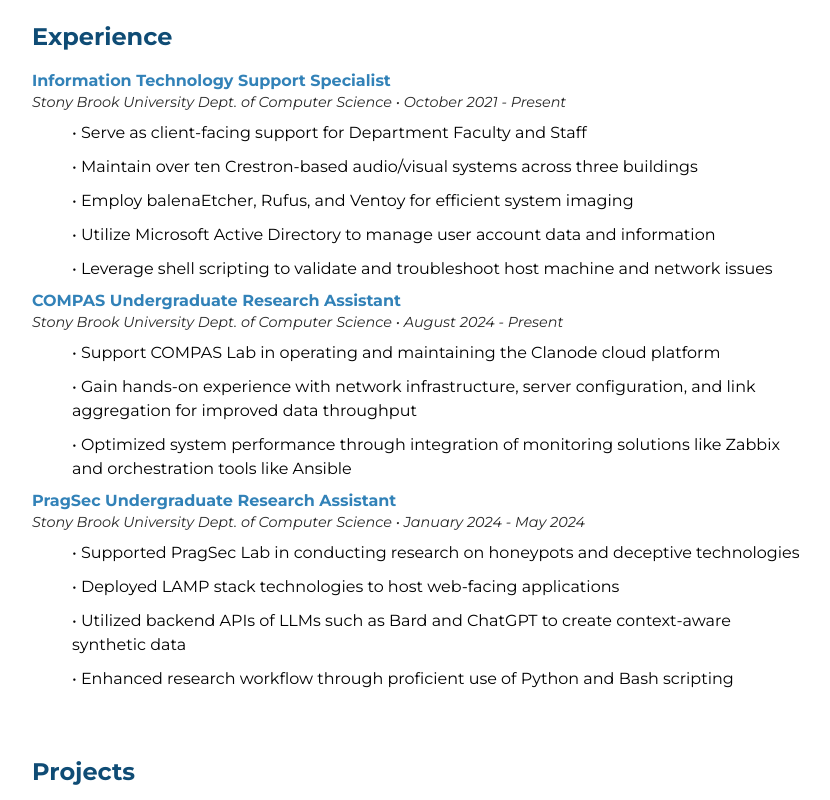
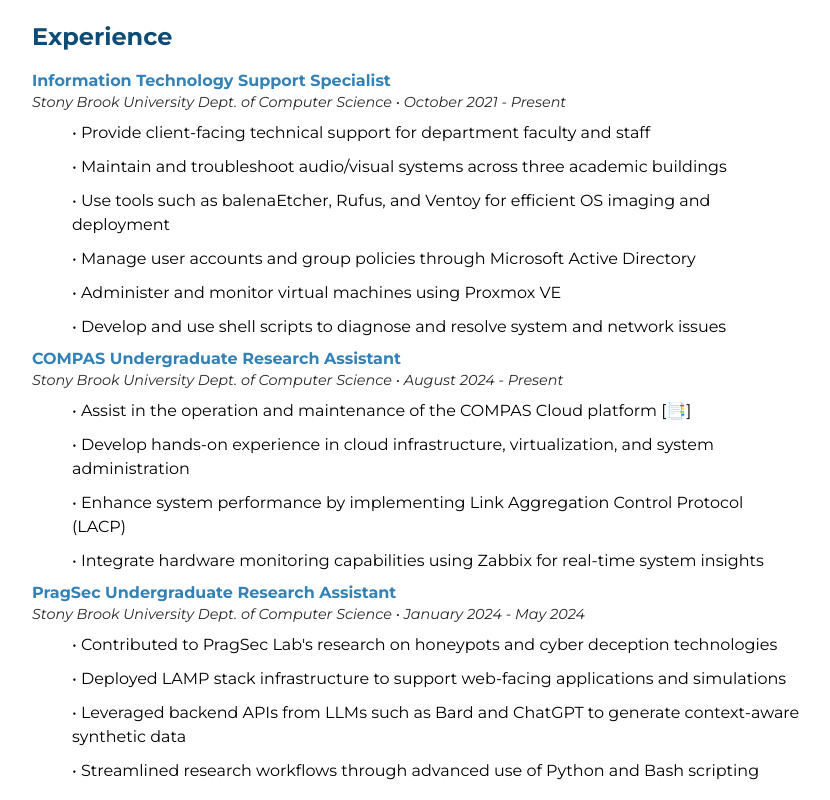
Before and after one commit to Ellixit/personal-website, a plain HTML site: page index.html in a window 1280 px wide. Shown: the part 600-1400 px from the top of the page, without its empty margins (224-1054 px from the left). Drawn offline with Linux system fonts and the light colour scheme.

Commit message:
updated wording

```diff
--- a/index.html
+++ b/index.html
@@ -44,7 +44,7 @@
             </div>
             <p class="about-me">
                 Hi! My name is Jeffrey, and I'm a full-time student at Stony Brook University studying computer science.
-                I'm also a member of the Army Reserve Officers' Training Corps and will commission as a Second Lieutenant into the United States Army Cyber Corps in May 2025.
+                I'm also a member of the Army Reserve Officers' Training Corps and will commission as a Second Lieutenant in the United States Army in May 2025.
             </p>
             <p class="todo-list"> My Top To-do Right Now: </p>
             <ul class="todo-item">
@@ -60,22 +60,26 @@
             <dl>
                 <dt class="position-title"> Information Technology Support Specialist </dt>
                 <dt class="position-info"> Stony Brook University Dept. of Computer Science • October 2021 - Present </dt>
-                    <dd> • Serve as client-facing support for Department Faculty and Staff </dd>
-                    <dd> • Maintain over ten Crestron-based audio/visual systems across three buildings </dd>
-                    <dd> • Employ balenaEtcher, Rufus, and Ventoy for efficient system imaging </dd>
-                    <dd> • Utilize Microsoft Active Directory to manage user account data and information </dd>
-                    <dd> • Leverage shell scripting to validate and troubleshoot host machine and network issues </dd>
+                    <dd> • Provide client-facing technical support for department faculty and staff </dd>
+                    <dd> • Maintain and troubleshoot audio/visual systems across three academic buildings </dd>
+                    <dd> • Use tools such as balenaEtcher, Rufus, and Ventoy for efficient OS imaging and deployment </dd>
+                    <dd> • Manage user accounts and group policies through Microsoft Active Directory </dd>
+                    <dd> • Administer and monitor virtual machines using Proxmox VE </dd>
+                    <dd> • Develop and use shell scripts to diagnose and resolve system and network issues </dd>
                 <dt class="position-title"> COMPAS Undergraduate Research Assistant </dt>
                 <dt class="position-info"> Stony Brook University Dept. of Computer Science • August 2024 - Present </dt>
-                    <dd> • Support COMPAS Lab in operating and maintaining the Clanode cloud platform </dd>
-                    <dd> • Gain hands-on experience with network infrastructure, server configuration, and link aggregation for improved data throughput </dd>
-                    <dd> • Optimized system performance through integration of monitoring solutions like Zabbix and orchestration tools like Ansible </dd>
+                    <dd> • Assist in the operation and maintenance of the COMPAS Cloud platform
+                        <a href="documents/compas-research-poster.pdf" title="View Research Poster (PDF)" class="poster" target="_blank" rel="noopener noreferrer"> [📑] </a>
+                    </dd>
+                    <dd> • Develop hands-on experience in cloud infrastructure, virtualization, and system administration </dd>
+                    <dd> • Enhance system performance by implementing Link Aggregation Control Protocol (LACP) </dd>
+                    <dd> • Integrate hardware monitoring capabilities using Zabbix for real-time system insights </dd>
                 <dt class="position-title"> PragSec Undergraduate Research Assistant </dt>
                 <dt class="position-info"> Stony Brook University Dept. of Computer Science • January 2024 - May 2024 </dt>
-                    <dd> • Supported PragSec Lab in conducting research on honeypots and deceptive technologies </dd>
-                    <dd> • Deployed LAMP stack technologies to host web-facing applications </dd>
-                    <dd> • Utilized backend APIs of LLMs such as Bard and ChatGPT to create context-aware synthetic data </dd>
-                    <dd> • Enhanced research workflow through proficient use of Python and Bash scripting </dd>
+                    <dd> • Contributed to PragSec Lab's research on honeypots and cyber deception technologies </dd>
+                    <dd> • Deployed LAMP stack infrastructure to support web-facing applications and simulations </dd>
+                    <dd> • Leveraged backend APIs from LLMs such as Bard and ChatGPT to generate context-aware synthetic data </dd>
+                    <dd> • Streamlined research workflows through advanced use of Python and Bash scripting </dd>
             </dl>
         </div>
 
@@ -85,31 +89,47 @@
                 <img src="resources/map.svg" alt="Map Icon" class="icon">
                 <a class="position-title" href="https://redistricting-data-viewer.pages.dev/" target="_blank"> Redistricting Data Viewer🔗</a>
             </div>
-            <p class="project-description"> Visualize and interact with economic, electoral, and racial demographic information. Develop insights into how various factors shape voting patterns. </p>
+            <p class="project-description">
+                Visualize and interact with economic, electoral, and racial demographic information.
+                Develop insights into how various factors shape voting patterns.
+            </p>
 
             <div class="project-title">
                 <img src="resources/book-open.svg" alt="Book-Open Icon" class="icon">
                 <a class="position-title" href="https://devpost.com/software/study-buddy-course-study-material-generator" target="_blank"> Study Buddy🔗 </a>
             </div>
-            <p class="project-description"> Transform education with Study Buddy! Pick a default course or upload your own course material for limitless personalized practice problems. Master any subject in minutes! </p>
+            <p class="project-description">
+                Transform education with Study Buddy!
+                Pick a default course or upload your own course material for limitless personalized practice problems.
+                Master any subject in minutes!
+            </p>
 
             <div class="project-title">
                 <img src="resources/lock.svg" alt="Lock Icon" class="icon">
                 <a class="position-title" href="https://github.com/Ellixit/password-vault" target="_blank"> Password Vault🔗 </a>
             </div>
-            <p class="project-description"> Secure Password Vault Manager: A Python-based CLI tool for managing encrypted password vaults. Features include password generation, lookup, update, and deletion, secured using AES-GCM encryption and scrypt-based key derivation. </p>
+            <p class="project-description">
+                Secure Password Vault Manager: A Python-based CLI tool for managing encrypted password vaults.
+                Features include password generation, lookup, update, and deletion, secured using AES-GCM encryption and scrypt-based key derivation.
+            </p>
 
             <div class="project-title">
                 <img src="resources/cpu.svg" alt="CPU Icon" class="icon">
                 <a class="position-title" href="https://github.com/Ellixit/dynamic-memory-allocator" target="_blank"> Dynamic Memory Allocator🔗 </a>
             </div>
-            <p class="project-description"> Dynamic memory allocator that manages heap memory at runtime. Provides functionality to allocate, reallocate, and free memory similar to malloc, realloc, and free methods in C. </p>
+            <p class="project-description">
+                Dynamic memory allocator that manages heap memory at runtime.
+                Provides functionality to allocate, reallocate, and free memory similar to malloc, realloc, and free methods in C.
+            </p>
 
             <div class="project-title">
                 <img src="resources/file-text.svg" alt="File-Text Icon" class="icon">
                 <a class="position-title" href="https://github.com/Ellixit/oml-calculator" target="_blank"> OML Calculator🔗 </a>
             </div>
-            <p class="project-description"> Calculates current OMS points based on criteria outlined in USACC Circular 601-24-1. Written in Python and utilizes a basic command-line interface. </p>
+            <p class="project-description">
+                Calculates current OMS points based on criteria outlined in USACC Circular 601-24-1.
+                Written in Python and utilizes a basic command-line interface.
+            </p>
         </div>
 
         <div id="skills">
--- a/script.js
+++ b/script.js
@@ -29,7 +29,7 @@
     container.style.display = 'block';
 
     if (!container.dataset.loaded) {
-        fetch('resources/gearlist.csv')
+        fetch('documents/gearlist.csv')
             .then(response => response.text())
             .then(data => {
                 const rows = data.trim().split('\n').map(line => line.split(','));
--- a/styles.css
+++ b/styles.css
@@ -178,8 +178,11 @@
     padding-top: 3px;
     color: rgb(40, 40, 40);
     font-size: 0.9em;
-    /* font-weight: bold; */
     font-style: italic;
+}
+.poster {
+    text-decoration: none;
+    color: black;
 }
 .icon {
     width: 24px;
```
Also changed, not shown: documents/gearlist.csv (renamed from resources/gearlist.csv), 1 other file.
